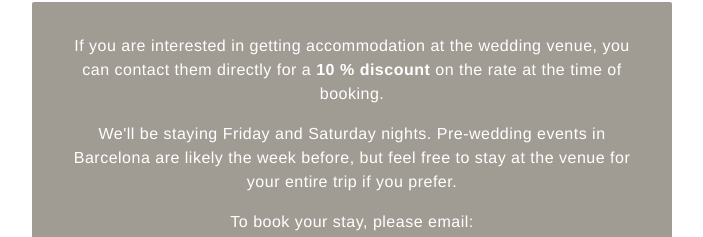
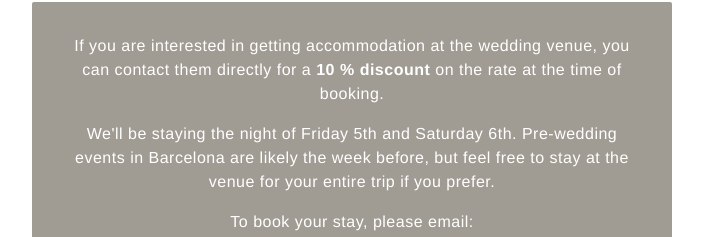
Before and after one commit to 11ac11/wedding-app, a Next.js app: page /accommodation in a window 1280 px wide. Shown: the part 998-1235 px from the top of the page, without its empty margins (288-991 px from the left). Built offline with nearby package versions, Linux system fonts and the light colour scheme; a web font is replaced by a local one.

Commit message:
corrected accommodation text

```diff
--- a/app/accommodation/contactBox.js
+++ b/app/accommodation/contactBox.js
@@ -55,7 +55,7 @@ export const ContactBox = () => {
         you can contact them directly for a`}<Bold>{` 10 % discount `}</Bold>{`on the rate at the time of booking.`}
       </p>
       <p>
-        {`We'll be staying Friday and Saturday nights. Pre-wedding events in Barcelona are likely the week before, but feel free to stay at the venue for your entire trip if you prefer.`}
+        {`We'll be staying the night of Friday 5th and Saturday 6th. Pre-wedding events in Barcelona are likely the week before, but feel free to stay at the venue for your entire trip if you prefer.`}
       </p >
       <ContactInfo>
         {`To book your stay, please email:`}
```
